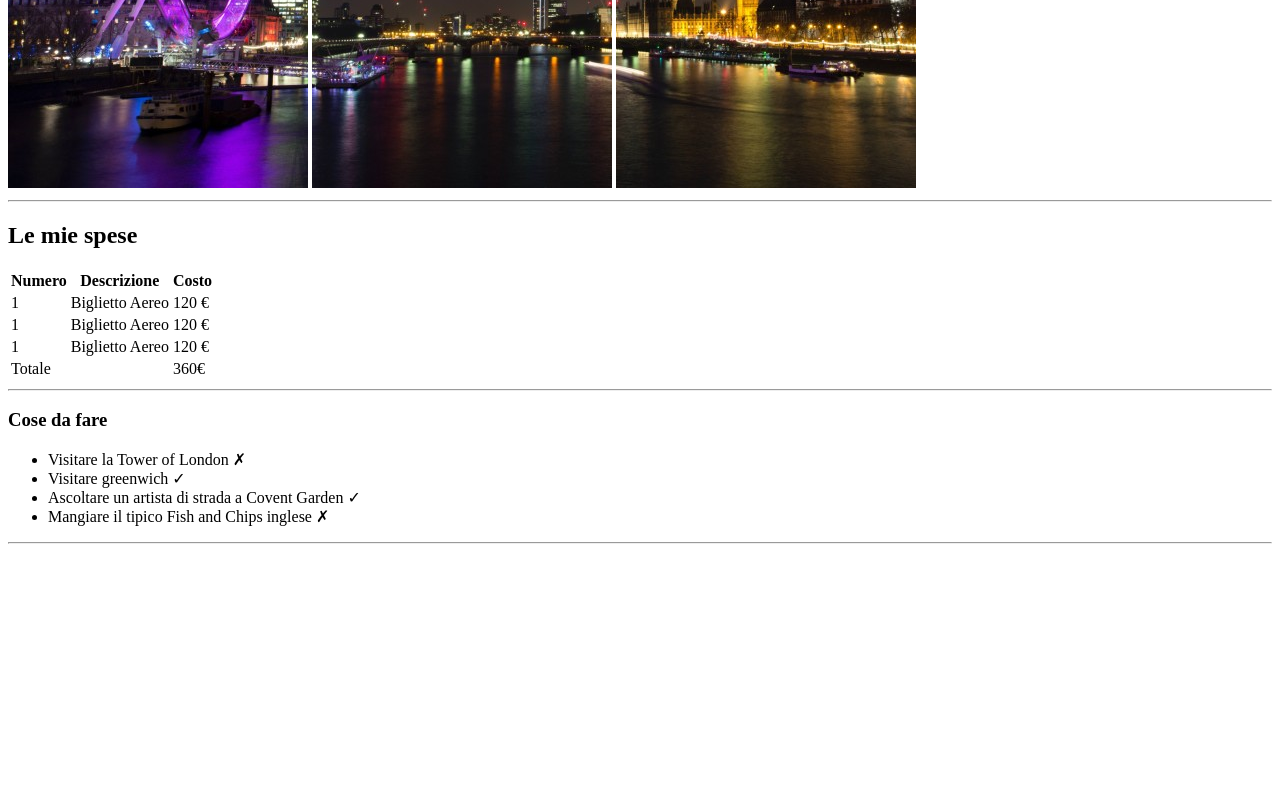
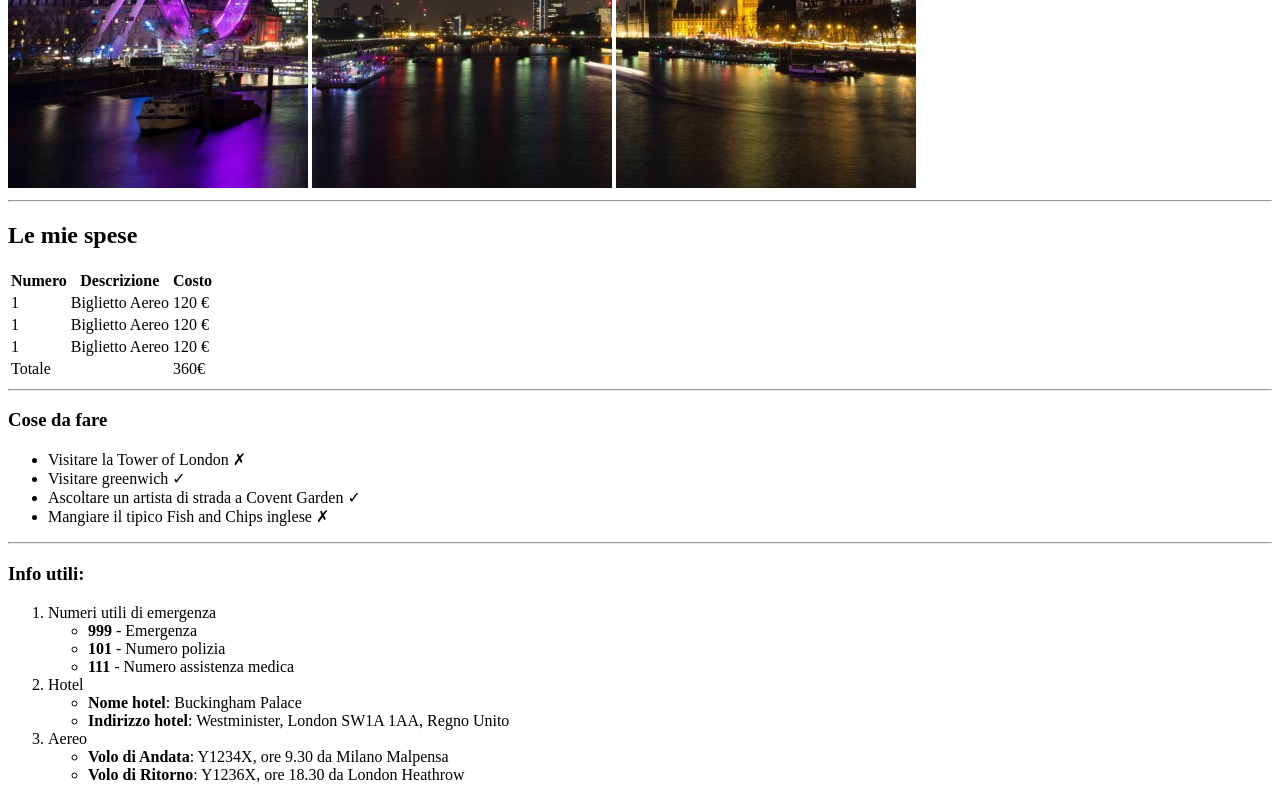
Before and after one commit to nico17022001/html-london-trip, a plain HTML site: page index.html in a window 1280 px wide. Shown: the part 492-1292 px from the top of the page. Before the commit the page ends 1044 px from the top, so only its background shows below. Drawn offline with Linux system fonts and the light colour scheme.

Commit message:
Terza-sezione

```diff
--- a/index.html
+++ b/index.html
@@ -17,7 +17,7 @@
   <main>
 
     <hr>
- <!--Inizio prima sezione-->
+<!--Inizio prima sezione-->
     <section>
       <h2>Le mie spese</h2>
       <table>
@@ -70,6 +70,45 @@
     </section>
 
     <hr>
-
+<!--Inizio terza sezione-->
+  <section>
+    <h3>Info utili:</h3>
+    <ol>
+      <li>Numeri utili di emergenza
+        <ul>
+          <li>
+            <strong>999</strong> - Emergenza
+          </li>
+          <li>
+            <strong>101</strong> - Numero polizia
+          </li>
+          <li>
+            <strong>111</strong> - Numero assistenza medica
+          </li>
+        </ul>
+      </li>
+      <li>Hotel
+        <ul>
+          <li>
+            <strong>Nome hotel</strong>: Buckingham Palace
+          </li>
+          <li>
+            <strong>Indirizzo hotel</strong>: Westminister, London SW1A 1AA, Regno Unito
+          </li>
+        </ul>
+      </li>
+      <li>Aereo
+        <ul>
+          <li>
+            <strong>Volo di Andata</strong>: Y1234X, ore 9.30 da Milano Malpensa
+          </li>
+          <li>
+            <strong>Volo di Ritorno</strong>: Y1236X, ore 18.30 da London Heathrow
+          </li>
+        </ul>
+      </li>
+    </ol>
+  </section>
+</main>
 </body>
 </html>
```
